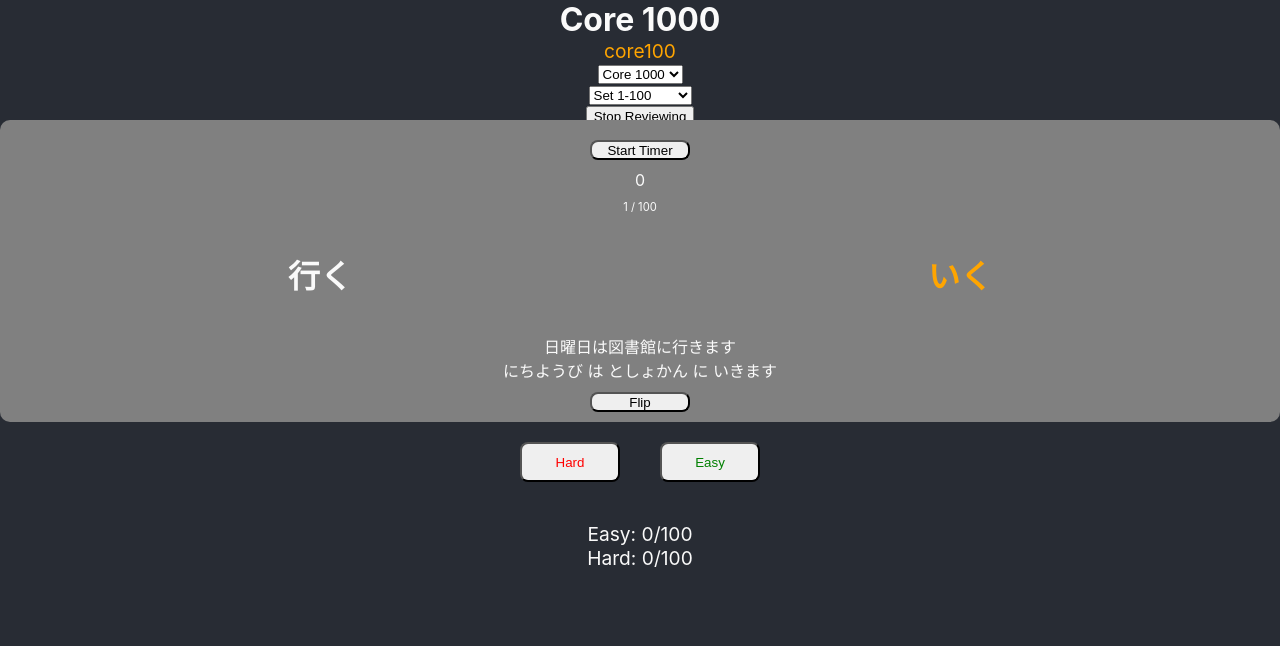
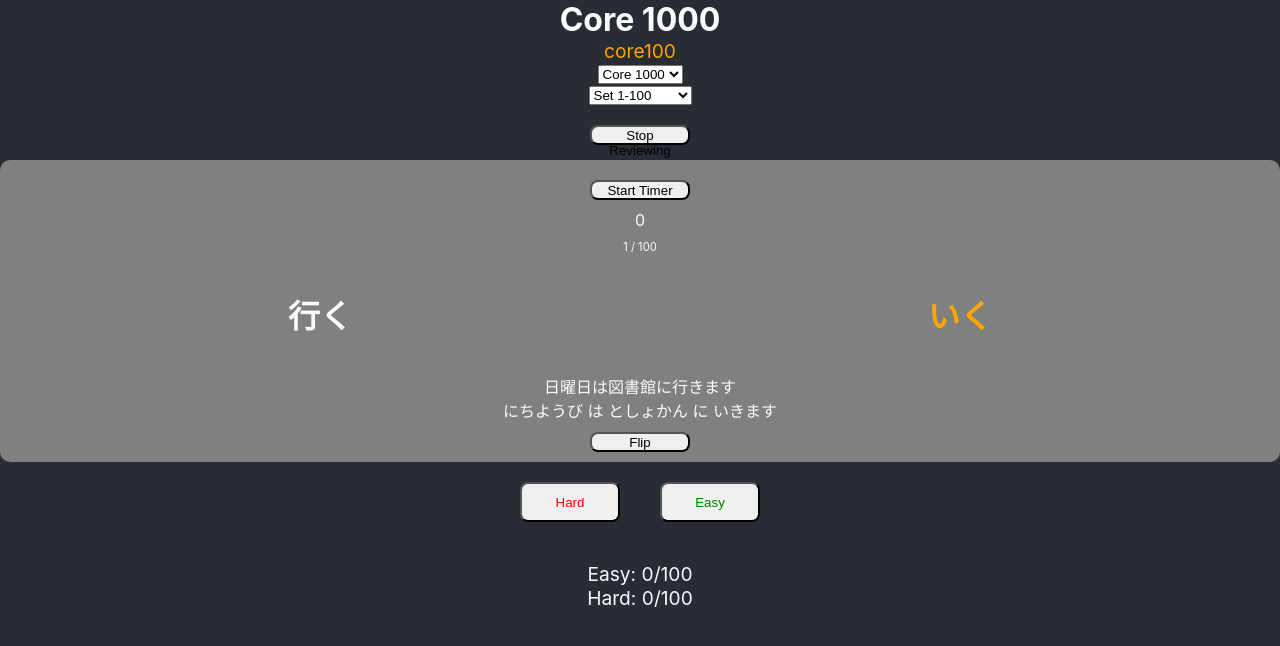
Before and after one commit to licebeam/kaze-app, a React (Create React App) app: page / in a window 1280 px wide. Shown: the top 646 px of the page. Built offline with nearby package versions, Linux system fonts and the light colour scheme.

Commit message:
adds margin for card

```diff
--- a/src/App.js
+++ b/src/App.js
@@ -13,6 +13,12 @@ const Container = styled.div`
   .header{
     text-align: center;
     height: 120px;
+     button{
+      margin: 20px;
+      height: 20px;
+      width: 100px;
+      border-radius: 8px;
+    }
     .title{
       font-size: 2rem;
       font-weight: bold;
@@ -44,6 +50,9 @@ const Container = styled.div`
     font-size:1.2rem;
     padding: 20px;
     height: 120px;
+  }
+  .card-container{
+    margin-top: 40px;
   }
 `
 
```
